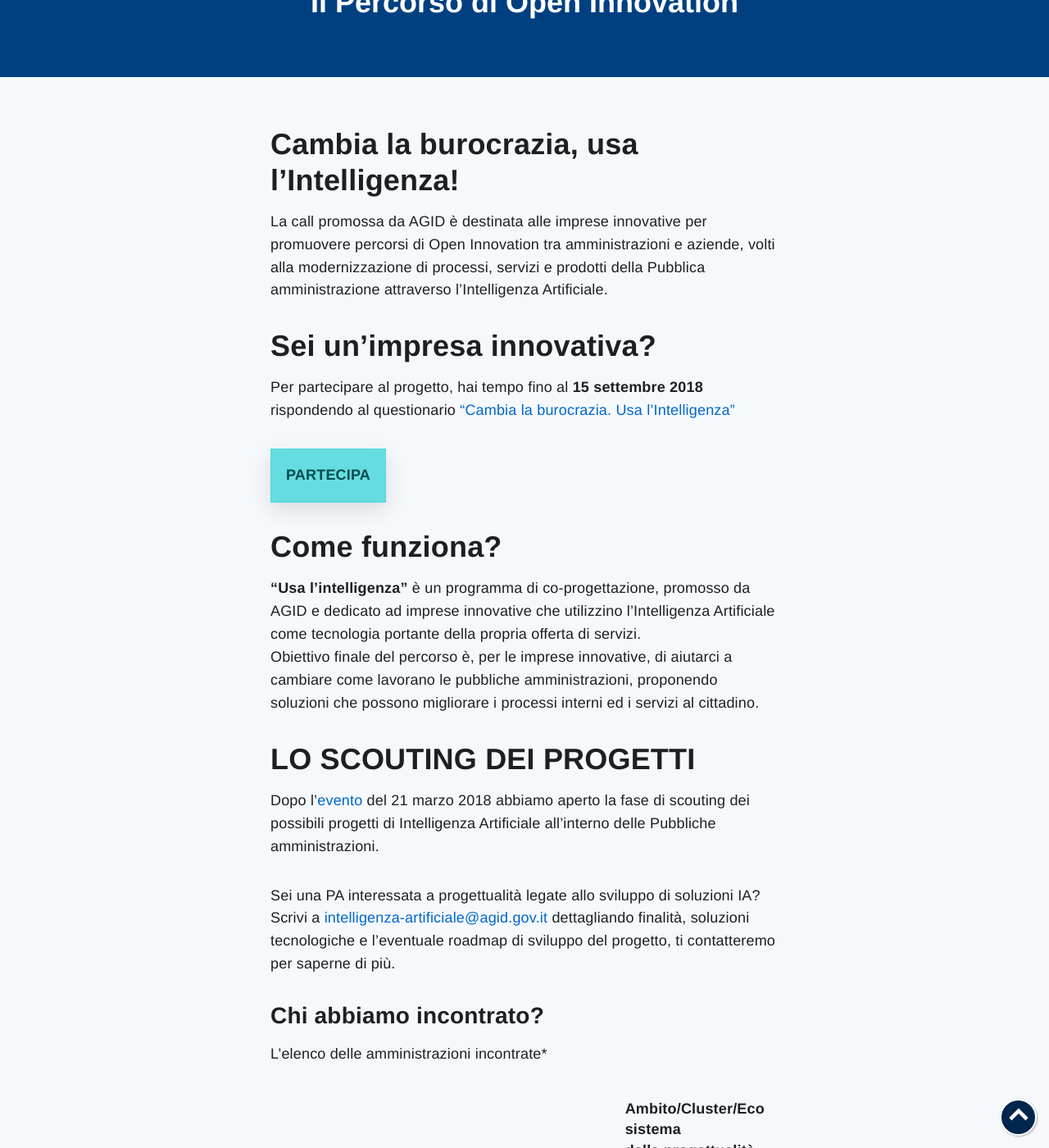
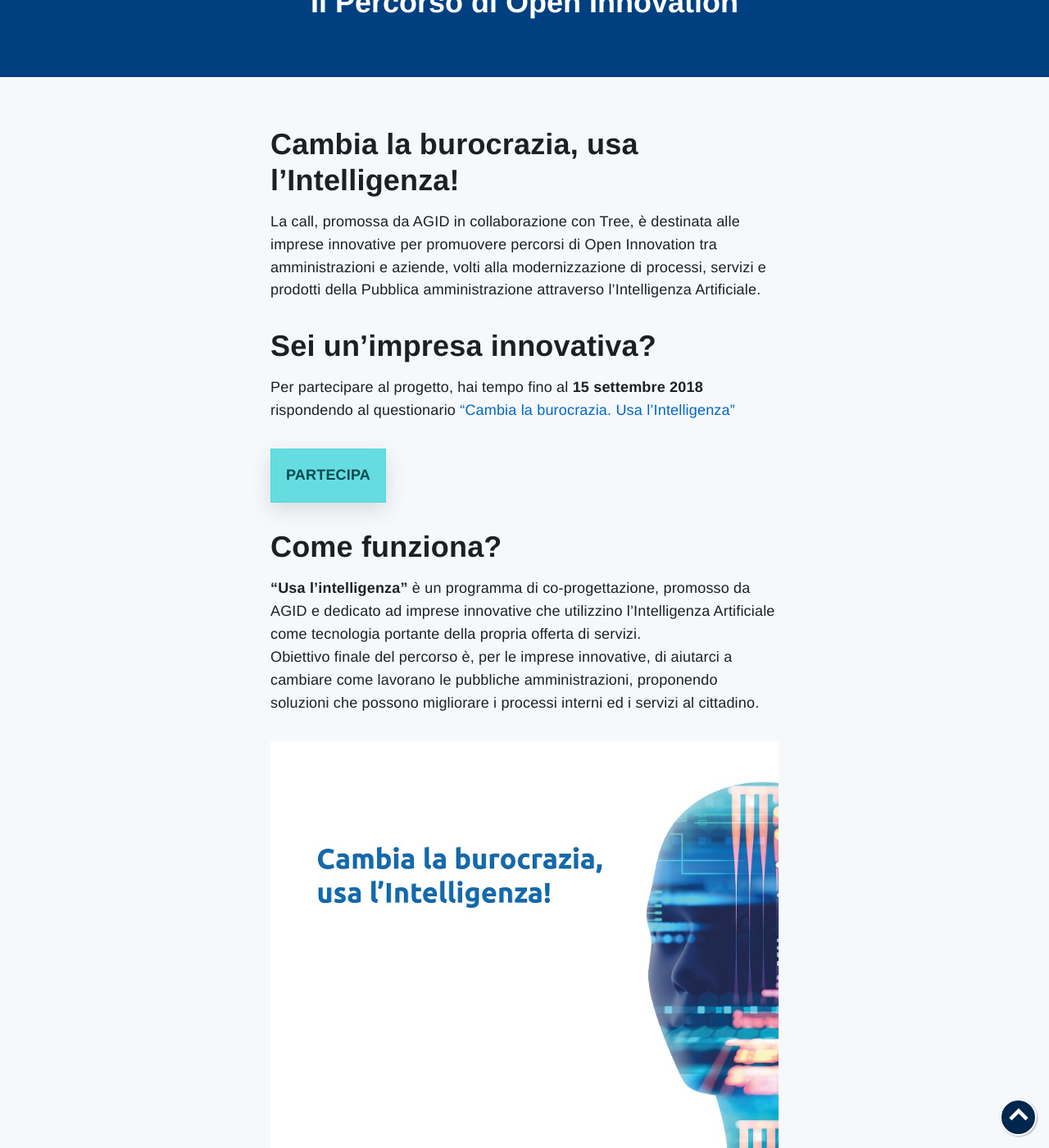
Before and after one commit to task-force-ia/ia.italia.it, a Jekyll site: the page built from _pages/it/openinnovation.md, in a window 1280 px wide and 1400 px high, scrolled down 381 px. Shown: the whole window at 82% size. Built offline with Jekyll 4.4.1, drawn with Linux system fonts in a browser that asks for light colours; comment, search, counter and statistics services are not loaded; some of the changed text lies outside the part shown.

Commit message:
aggiornamento

```diff
--- /dev/null
+++ b/_includes/call.html
@@ -0,0 +1 @@
+<p><a name="call"><img style="max-width: 100%" src="{{ include.url }}" alt="{{ include.description }}"></a></p>
--- a/_pages/it/openinnovation.md
+++ b/_pages/it/openinnovation.md
@@ -8,7 +8,7 @@ seo:
   type: WebPage
 ---
 ## Cambia la burocrazia, usa l'Intelligenza! ##
-La call promossa da AGID è destinata alle imprese innovative per promuovere percorsi di Open Innovation tra amministrazioni e aziende, volti alla modernizzazione di processi, servizi e prodotti della Pubblica amministrazione attraverso l'Intelligenza Artificiale.
+La call, promossa da AGID in collaborazione con Tree, è destinata alle imprese innovative per promuovere percorsi di Open Innovation tra amministrazioni e aziende, volti alla modernizzazione di processi, servizi e prodotti della Pubblica amministrazione attraverso l'Intelligenza Artificiale.
 
 ## Sei un’impresa innovativa? ##
 Per partecipare al progetto, hai tempo fino al <b>15 settembre 2018</b> rispondendo al questionario ["Cambia la burocrazia. Usa l’Intelligenza"](https://treeform.typeform.com/to/rL7BDf)
@@ -18,8 +18,14 @@ Per partecipare al progetto, hai tempo fino al <b>15 settembre 2018</b> risponde
 ## Come funziona? ##
 <b>"Usa l'intelligenza"</b> è un programma di co-progettazione, promosso da AGID e dedicato ad imprese innovative che utilizzino l’Intelligenza Artificiale come tecnologia portante della propria offerta di servizi.<br> Obiettivo finale del percorso è, per le imprese innovative, di aiutarci a cambiare come lavorano le pubbliche amministrazioni, proponendo soluzioni che possono migliorare i processi interni ed i servizi al cittadino.
 
-## LO SCOUTING DEI PROGETTI ##
 
+{% include evento.html url="/assets/images/std/call.png" description="call" %}
+
+<hr class="sep">
+
+<h2 style="color:#06c!important;">Cosa abbiamo fatto sino ad oggi</h2>
+
+### Lo scouting dei progetti
 Dopo l'[evento](../evento-21marzo) del 21 marzo 2018 abbiamo aperto la fase di scouting dei possibili progetti di Intelligenza Artificiale all’interno delle Pubbliche amministrazioni.
 
 Sei una PA interessata a progettualità legate allo sviluppo di soluzioni IA?
--- a/assets/ai_map/details/detail_87.html
+++ b/assets/ai_map/details/detail_87.html
@@ -39,7 +39,7 @@
                         <div class="col-md-4">
                             <img src="../loghi/87_Invictus_RM.png" class="img-responsive img-rounded" style="background-color: #cccccc;">
 							 <div class="col-centered">
-							 <br/><b>Sito Web:</b> <a href="https://it.invictus.bet/it/" target="_BLANK">https://it.invictus.bet</a>
+							 <br/><b>Sito Web:</b> <a href="http://it.invictus.bet" target="_BLANK">http://it.invictus.bet</a>
 							 <hr size="30">
 							 <b>Tipologia:</b> Startup
 							 </div>
```
Also changed, not shown: assets/ai_map/details/detail_53.html (line endings or trailing spaces), assets/images/std/call.png (added).
